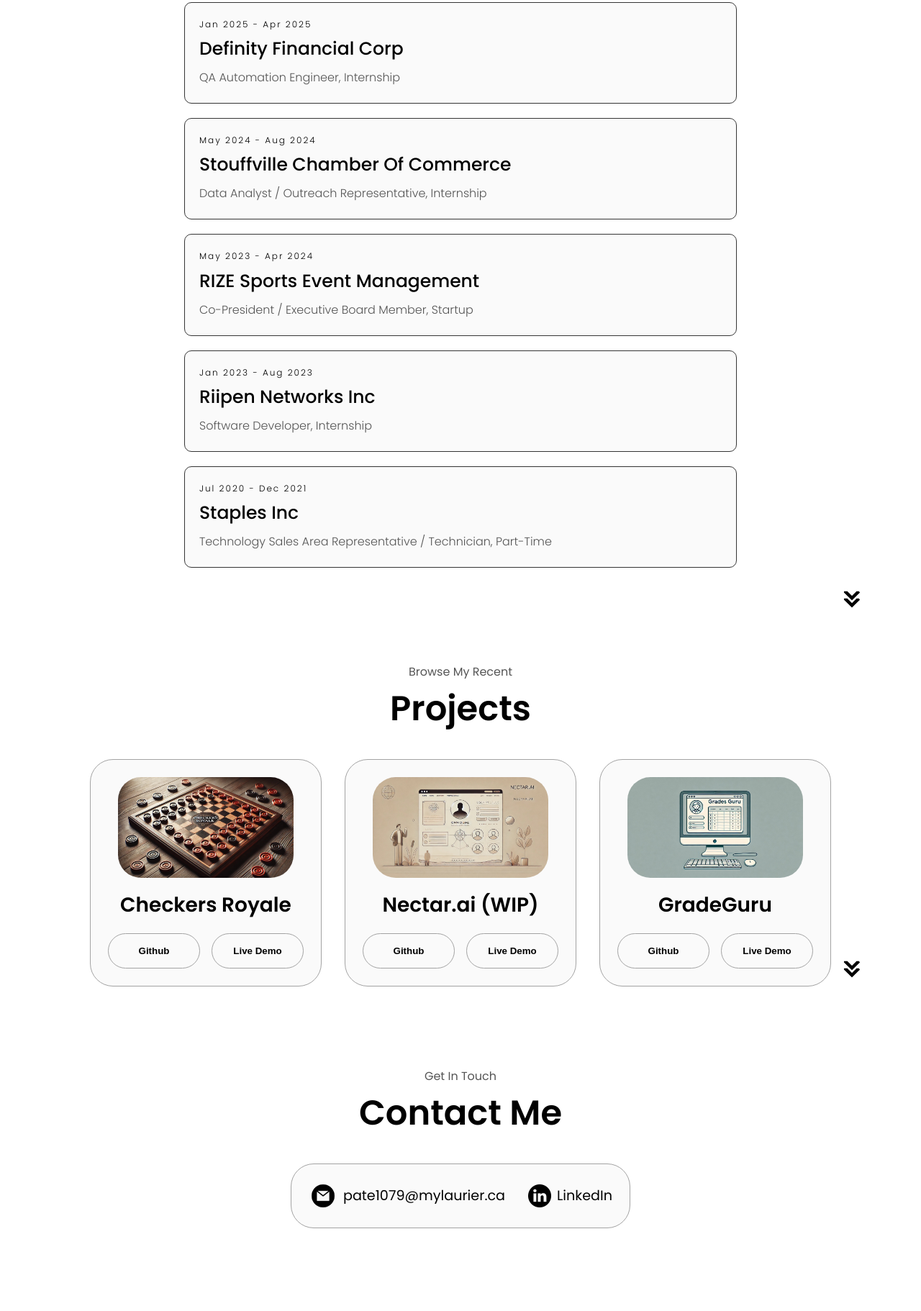
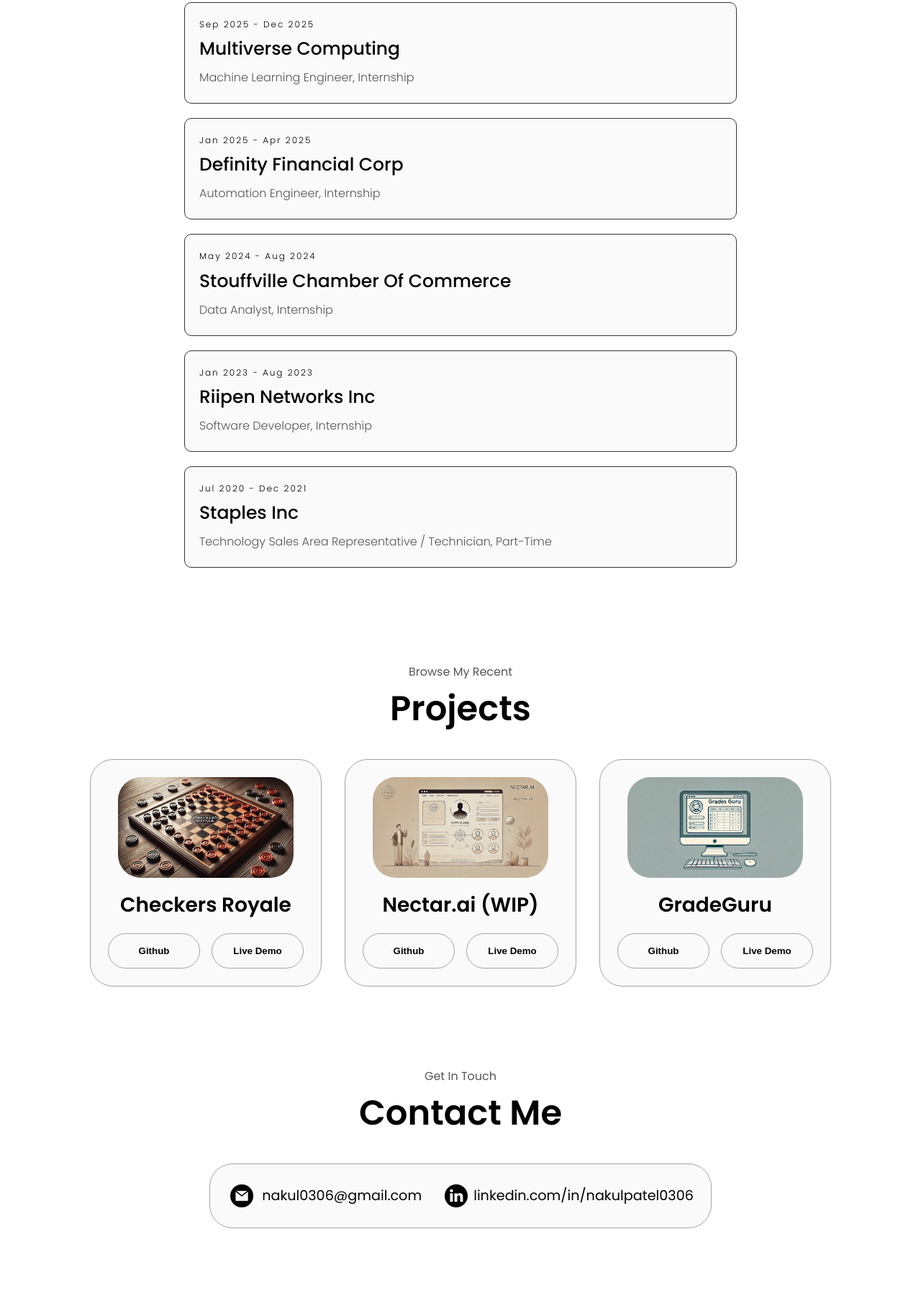
Before and after one commit to nakulpatel0306/my-portfolio-website, a plain HTML site: page index.html in a window 1280 px wide. Shown: the part 1528-3350 px from the top of the page at 72% size. Drawn offline with Linux system fonts and the light colour scheme.

Commit message:
updated files and information

```diff
--- a/index.html
+++ b/index.html
@@ -49,7 +49,7 @@
       <p class="section__text__p1">Hello, I'm</p>
       <h1 class="title">Nakul Patel</h1>
       <div class="context-text">
-        <p class="section__text__p2">I'm A <a href="" class="typewrite" data-period="2000" data-type='["Software Developer", "Data Scientist", "ML Engineer"]' style="text-decoration: none;"></a></p>
+        <p class="section__text__p2">I'm A <a href="" class="typewrite" data-period="2000" data-type='["Software Developer", "ML Engineer", "Data Scientist"]' style="text-decoration: none;"></a></p>
       </div>
       <div class="btn-container">
         <button class="btn btn-color-2" onclick="window.open('./assets/nakul-patel-software-resume.pdf')">
@@ -61,9 +61,9 @@
       </div>
       <!-- social media icons for linkedin and github -->
       <div id="socials-container">
-        <img src="./assets/linkedin.png" alt="My LinkedIn profile" class="icon"
+        <img src="./assets/linkedin.png" alt="My LinkedIn Profile" class="icon"
           onclick="location.href='https://www.linkedin.com/in/nakulpatel0306/'" />
-        <img src="./assets/github.png" alt="My Github profile" class="icon"
+        <img src="./assets/github.png" alt="My Github Profile" class="icon"
           onclick="location.href='https://github.com/nakulpatel0306'" />
       </div>
     </div>
@@ -78,7 +78,7 @@
           <div class="details-container">
             <img src="./assets/experience.png" alt="Experience Icon" class="icon" />
             <h3>Experience</h3>
-            <p>3+ Years <br />Software Development</p>
+            <p>5+ Years <br />Software Development</p>
           </div>
           <div class="details-container">
             <img src="./assets/education.png" alt="Education Icon" class="icon" />
@@ -93,7 +93,6 @@
         </div>
       </div>
     </div>
-    <img src="./assets/arrow.png" alt="Arrow icon" class="icon arrow" onclick="location.href='#experience'" />
   </section>
   <!-- experience section showcasing professional timeline -->
   <section id="experience">
@@ -105,23 +104,23 @@
         <ul>
           <li>
             <div class="timeline-content">
+              <h3 class="date">Sep 2025 - Dec 2025</h3>
+              <h1>Multiverse Computing</h1>
+              <p>Machine Learning Engineer, Internship</p>
+            </div>
+          </li>
+          <li>
+            <div class="timeline-content">
               <h3 class="date">Jan 2025 - Apr 2025</h3>
               <h1>Definity Financial Corp</h1>
-              <p>QA Automation Engineer, Internship</p>
+              <p>Automation Engineer, Internship</p>
             </div>
           </li>
           <li>
             <div class="timeline-content">
               <h3 class="date">May 2024 - Aug 2024</h3>
               <h1>Stouffville Chamber Of Commerce</h1>
-              <p>Data Analyst / Outreach Representative, Internship</p>
-            </div>
-          </li>
-          <li>
-            <div class="timeline-content">
-              <h3 class="date">May 2023 - Apr 2024</h3>
-              <h1>RIZE Sports Event Management</h1>
-              <p>Co-President / Executive Board Member, Startup</p>
+              <p>Data Analyst, Internship</p>
             </div>
           </li>
           <li>
@@ -141,7 +140,6 @@
         </ul>
       </div>
     </div>
-    <img src="./assets/arrow.png" alt="Arrow icon" class="icon arrow" onclick="location.href='#projects'" />
   </section>
   <!-- projects section with details and links to projects -->
   <section id="projects">
@@ -193,7 +191,6 @@
         </div>
       </div>
     </div>
-    <img src="./assets/arrow.png" alt="Arrow icon" class="icon arrow" onclick="location.href='#contact'" />
   </section>
   <!-- contact section with email and LinkedIn profile link -->
   <section id="contact">
@@ -202,11 +199,11 @@
     <div class="contact-info-upper-container">
       <div class="contact-info-container">
         <img src="./assets/email.png" alt="Email Icon" class="icon contact-icon email-icon" />
-        <p><a href="mailto:pate1079@mylaurier.ca">pate1079@mylaurier.ca</a></p>
+        <p><a href="mailto:nakul0306@gmail.com">nakul0306@gmail.com</a></p>
       </div>
       <div class="contact-info-container">
         <img src="./assets/linkedin.png" alt="LinkedIn Icon" class="icon contact-icon" />
-        <p><a href="https://www.linkedin.com/in/nakulpatel0306/">LinkedIn</a></p>
+        <p><a href="https://www.linkedin.com/in/nakulpatel0306/">linkedin.com/in/nakulpatel0306</a></p>
       </div>
     </div>
   </section>
```
Also changed, not shown: 1 other file.
